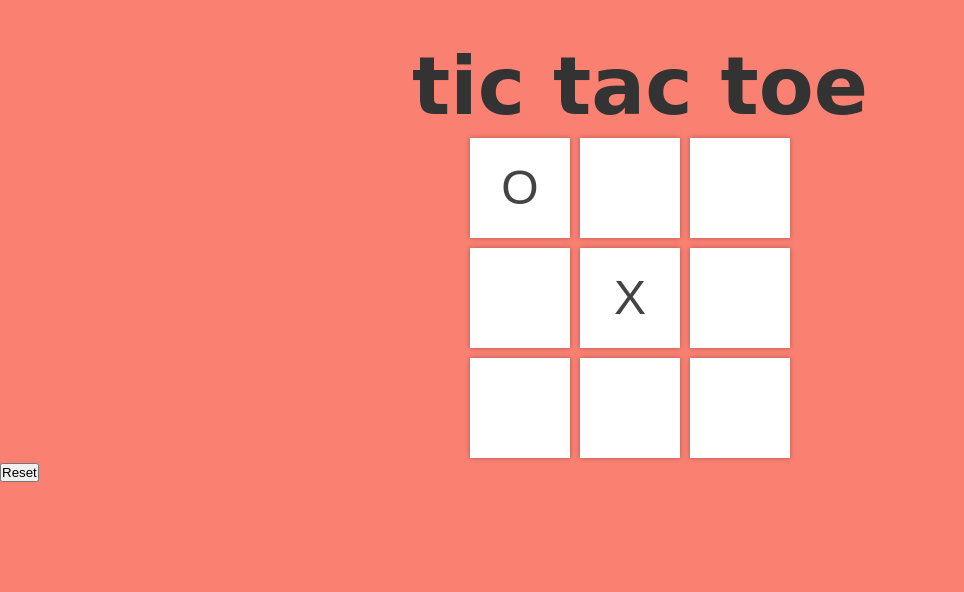
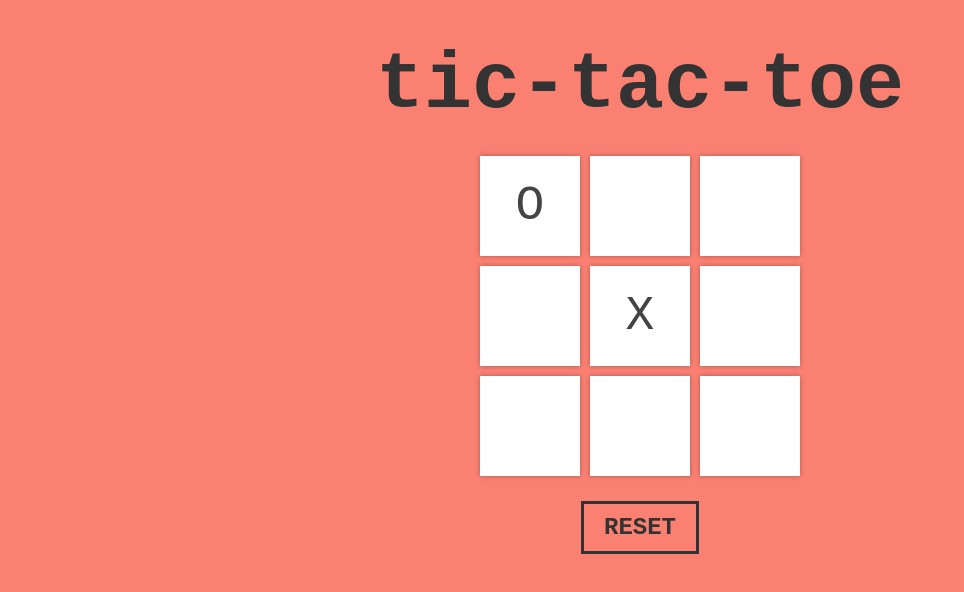
Before and after one commit to nilsonmolina/js-basics, a plain HTML site: page games/tic-tac-toe/index.html in a window 1280 px wide. Both pictures are taken after a click on the element 640 px from the left and 298 px from the top of the page. Shown: the whole page, without its empty margins (0-964 px from the left). Drawn offline with Linux system fonts and the light colour scheme.

Commit message:
cleaned up tic tac toe game code

```diff
--- a/games/tic-tac-toe/index.html
+++ b/games/tic-tac-toe/index.html
@@ -9,7 +9,8 @@
     <link rel="stylesheet" href="style.css">
 </head>
 <body>
-    <h1>tic tac toe</h1>
+    <h1>tic-tac-toe</h1>
+    <h3 class="announcement"></h3>
 
     <div class="board">
         <div class="block"></div>
--- a/games/tic-tac-toe/script.js
+++ b/games/tic-tac-toe/script.js
@@ -19,6 +19,17 @@ const board = {
   element: document.querySelector('.board'),
   blocks: document.querySelectorAll('.block'),
   resetBtn: document.querySelector('.reset'),
+  announcement: document.querySelector('.announcement'),
+  winningCombo: [
+    [0, 1, 2],
+    [3, 4, 5],
+    [6, 7, 8],
+    [0, 3, 6],
+    [1, 4, 7],
+    [2, 5, 8],
+    [0, 4, 8],
+    [2, 4, 6],
+  ],
 
   getBlockVals: function get() {
     const blockVals = [];
@@ -33,30 +44,16 @@ const board = {
       this.blocks[i].innerHTML = '';
     }
   },
-  isGameOver: function check() {
+  findWinner: function check() {
     const blockVals = this.getBlockVals();
 
-    return this.checkRows(blockVals)
-        || this.checkCols(blockVals)
-        || this.checkDiag(blockVals)
-        || this.checkTie(blockVals);
-  },
-  checkRows: function check(b) {
-    return (b[0] === b[1] && b[1] === b[2] && b[0] !== '')
-        || (b[3] === b[4] && b[4] === b[5] && b[3] !== '')
-        || (b[6] === b[7] && b[7] === b[8] && b[6] !== '');
-  },
-  checkCols: function check(b) {
-    return (b[0] === b[3] && b[3] === b[6] && b[0] !== '')
-        || (b[1] === b[4] && b[4] === b[7] && b[1] !== '')
-        || (b[2] === b[5] && b[5] === b[8] && b[2] !== '');
-  },
-  checkDiag: function check(b) {
-    return (b[0] === b[4] && b[4] === b[8] && b[0] !== '')
-        || (b[2] === b[4] && b[4] === b[6] && b[2] !== '');
-  },
-  checkTie: function check(b) {
-    return !b.includes('');
+    for (const combo of this.winningCombo) {
+      if (blockVals[combo[0]] !== ''
+        && blockVals[combo[0]] === blockVals[combo[1]]
+        && blockVals[combo[1]] === blockVals[combo[2]]) return combo;
+    }
+
+    return !blockVals.includes('') ? 'tie' : false;
   },
 };
 
@@ -80,10 +77,19 @@ function handleBoardClick(e) {
 function handleReset() {
   game.config.isActive = true;
   board.clearBoard();
+  board.announcement.innerHTML = '';
 }
 
+// HELPER FUNCTIONS
 function checkGameOver() {
-  if (!board.isGameOver()) return;
+  const winningCombo = board.findWinner();
+  if (!winningCombo) return;
+
+  if (winningCombo === 'tie') board.announcement.innerHTML = 'It\'s a Draw!';
+  else {
+    const winner = board.blocks[winningCombo[0]].innerHTML;
+    board.announcement.innerHTML = `Player '${winner}' is the winner!`;
+  }
 
   game.config.isActive = false;
 }
--- a/games/tic-tac-toe/style.css
+++ b/games/tic-tac-toe/style.css
@@ -8,14 +8,17 @@
 }
 
 body {
-    font-family: sans-serif;
+    font-family: monospace;
     background: salmon;
+    display: flex;
+    flex-direction: column;
+    align-items: center;
+    min-width: 330px;
 }
 
 h1 {
     text-align: center;
     color: #333;
-    font-family: cursive;
     font-size: 5rem;
     margin-top: 5vh;
 }
@@ -24,11 +27,10 @@ h1 {
     TIC-TAC-TOE BOARD
 ------------------- */
 .board {
-    margin: 0 auto;
+    margin: 20px auto;
     display: flex;
     flex-wrap: wrap;
-    width: 350px;
-    min-width: 350px;
+    width: 330px;
 }
 
 .block {
@@ -40,11 +42,35 @@ h1 {
     text-align: center;
     line-height: 100px;
     user-select: none;
+    cursor: pointer;
     background: white;
     transition: box-shadow .25s ease;
     box-shadow: 0 0 5px rgba(0,0,0,.3);
 }
 .block:hover {
-    cursor: pointer;
     box-shadow: 0 0 20px rgba(0,0,0,.3);
 }
+
+.announcement {
+    font-size: 1.5rem;
+    color: #333;
+}
+
+.reset {
+    padding: 10px 20px;
+    background: transparent;
+    cursor: pointer;
+    border: 3px solid #333;
+    color: #333;
+    outline: none;
+    user-select: none;
+    font-family: monospace;
+    font-weight: 700;
+    font-size: 1.5rem;
+    text-transform: uppercase;
+    transition: box-shadow .25s ease;
+    box-shadow: 0 0 0 rgba(0,0,0,.3);
+}
+.reset:hover {
+    box-shadow: 0 0 10px rgba(0,0,0,.3);
+}
```
